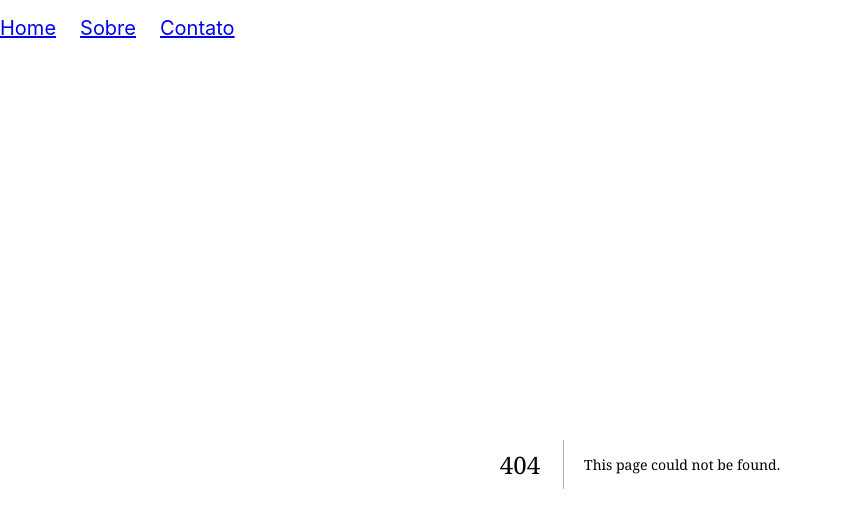
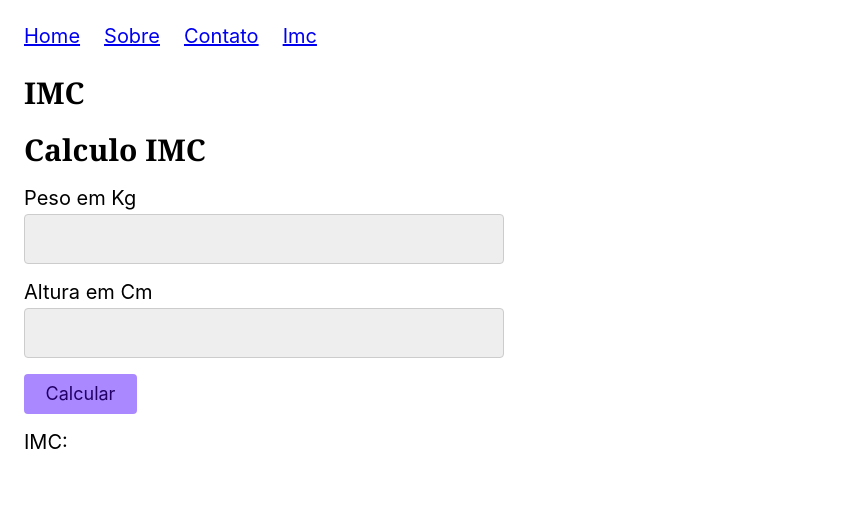
Before and after one commit to Jhenrique44/ori-nextjs-playground, a Next.js app: page /imc in a window 1280 px wide. Before the commit this address had no page. Shown: the top 514 px of the page, without its empty margins (0-843 px from the left). Built offline with nearby package versions, Linux system fonts and the light colour scheme.

Commit message:
Add IMC calculation component and corresponding page; update menu for navigation

```diff
--- /dev/null
+++ b/src/app/imc/page.tsx
@@ -0,0 +1,10 @@
+import IMC from "@/src/components/imc";
+
+export default function ImcPage() {
+  return (
+    <main>
+      <h2>IMC</h2>
+      <IMC />
+    </main>
+  );
+}
--- /dev/null
+++ b/src/components/imc.tsx
@@ -0,0 +1,38 @@
+'use client';
+import React from "react";
+
+export default function IMC() {
+  const [peso, setPeso] = React.useState("");
+  const [altura, setAltura] = React.useState("");
+  const [imc, setImc] = React.useState("");
+  React.useState("");
+
+  function handleClick() {
+    const alturaMetro = Number(altura) / 100;
+    const total = (Number(peso) / (alturaMetro * alturaMetro)).toFixed(2);
+    setImc(total);
+  }
+
+  return (
+    <div>
+      <h2>Calculo IMC</h2>
+      <label htmlFor="peso">Peso em Kg</label>
+      <input
+        type="number"
+        id="peso"
+        name="peso"
+        value={peso}
+        onChange={(e) => setPeso(e.target.value)}
+      />
+
+      <label htmlFor="altura">Altura em Cm</label>
+      <input type="number"
+        id="altura"
+        name="altura"
+        value={altura}
+        onChange={(e) => setAltura(e.target.value)}/>
+      <button onClick={handleClick}>Calcular</button>
+      <p>IMC: {imc}</p>
+    </div>
+  );
+}
--- a/src/components/menu.tsx
+++ b/src/components/menu.tsx
@@ -12,6 +12,9 @@ export default function Menu() {
       <li>
         <Link href="/contato"> Contato</Link>
       </li>
+      <li>
+        <Link href="/imc"> Imc</Link>
+      </li>
     </ul>
   );
 }
```
Also changed, not shown: src/app/sobre/page.tsx (+2 -5 lines), src/components/width.tsx (added, +26 -0 lines), log.txt.
